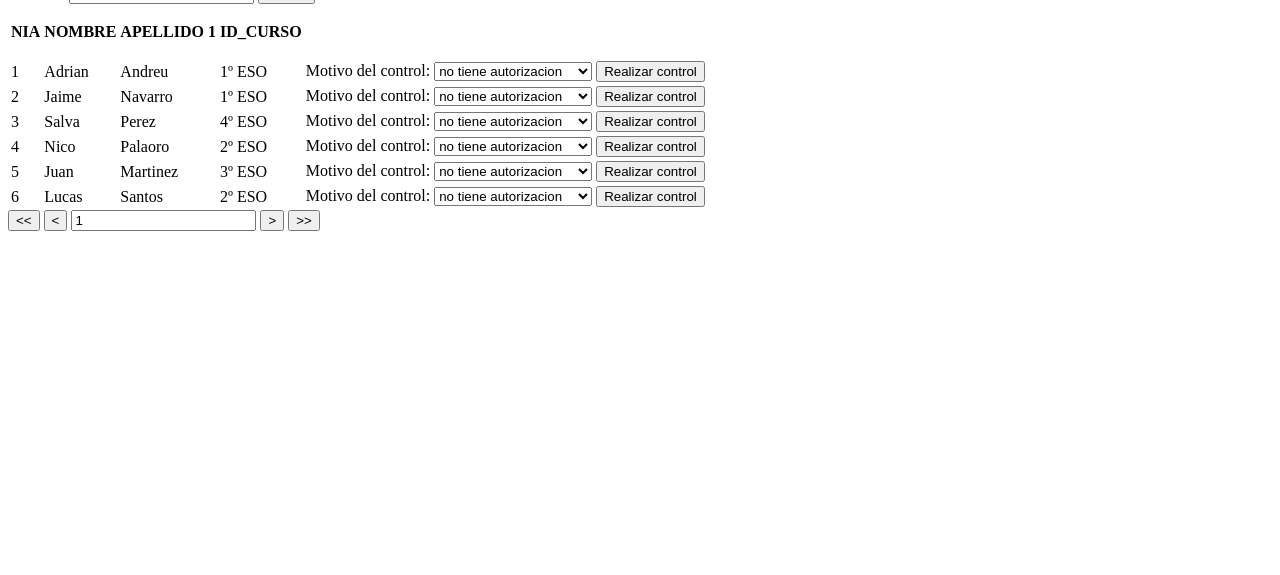
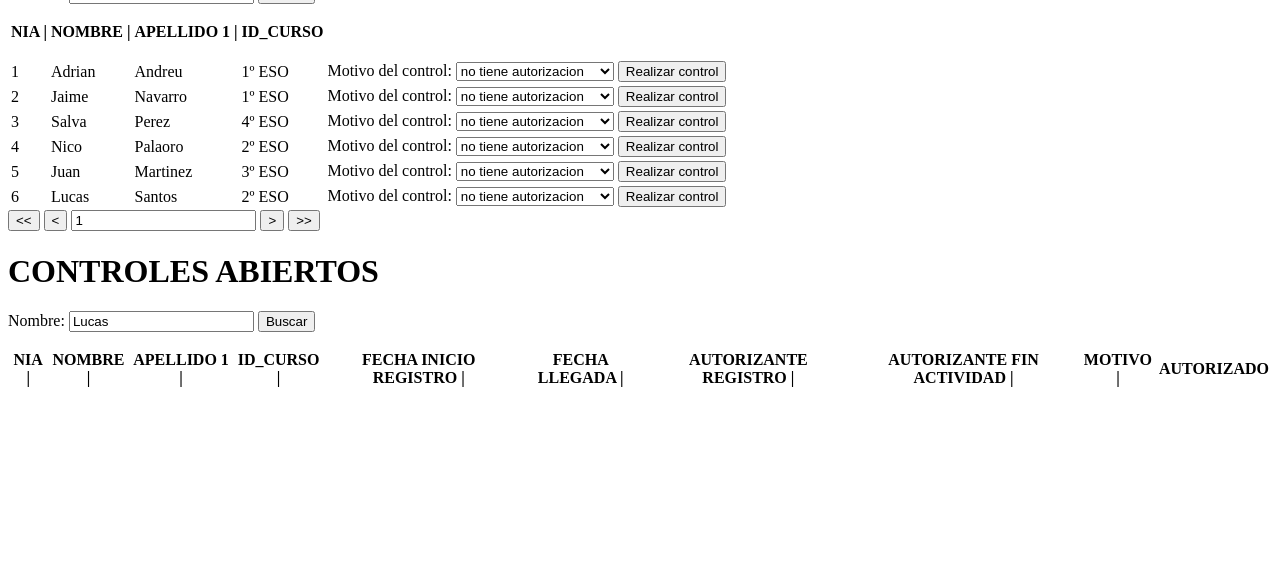
Before and after one commit to zZDANTI/ControlDeSalidas, a PHP site: page / in a window 1280 px wide. Shown: the part 225-800 px from the top of the page. Run offline with PHP 8.4, Linux system fonts and the light colour scheme; data comes from the database, SQL or seed files in the repository; tables that the repository leaves empty hold one stand-in row (values such as "Sample post"); data that the repository does not hold is empty.

Commit message:
Empezado la implementacion de la creacion de controles a traves de POST

```diff
--- a/ControlAlumno/index.php
+++ b/ControlAlumno/index.php
@@ -36,10 +36,7 @@ try {
     $sql_where = "";
 
     $filters = [];
-    // if (!empty($ID_CURSO)) {
-    //     $sql_where .= " and ID_CURSO=:ID_CURSO";
-    //     $filters[":ID_CURSO"] = $ID_CURSO;
-    // }
+
     if (!empty($nombre)) {
         $sql_where .= " and nombre like :nombre";
         $filters[":nombre"] = "%".$nombre."%";
@@ -65,16 +62,8 @@ try {
     $sql .= $sql_where;
     $sql .= " limit ".($pagina-1)*$num_registros.", $num_registros";
 
-    //echo $sql;exit();
     $stmt = $pdo->prepare($sql);
     $stmt->execute($filters);
-
-
-    //$stmt->setFetchMode(PDO::FETCH_ASSOC);
-    // $rows = $stmt->fetchAll(PDO::FETCH_ASSOC);
-    //echo "<pre>";
-    //print_r($rows);
-    //echo "</pre>";
 
     ?>
 
@@ -90,7 +79,7 @@ try {
     </head>
 
     <body>
-    <!-- <header>
+    <header>
         <nav class="nav-top">
             <ul>
                 <li class="nav-top-item-big-logo"><img src="../Imgs/big-logo.png" alt="big-logo.png"></li>
@@ -101,7 +90,7 @@ try {
                                 src="../Imgs/default-profile-pic.jpg" alt="default-profile-pic"></a></li>
             </ul>
         </nav>
-    </header> -->
+    </header>
     <main>
         <div class="div-alumnos">
             <div class="alumnos-header">
@@ -109,9 +98,6 @@ try {
                 <form method="post" action="index.php" class="main-form" margin-top="140px">
                     <label for=" nombre">Nombre:</label>
                     <input type="text" name="nombre" value="<?php echo $nombre?>">
-
-                    <!-- <label for="ID_CURSO">ID_CURSO:</label>
-                    <input type="text" name="ID_CURSO" pattern="[a-z]{,10}" value="<?php echo $ID_CURSO?>"> -->
 
                     <input type="submit" value="Buscar" name="buscar">
 
@@ -121,13 +107,13 @@ try {
                 <thead>
                 <tr>
                     <th>
-                            <p>NIA </p>
+                        <p>NIA | </p>
                     </th>
                     <th>
-                            <p>NOMBRE </p>
+                        <p>NOMBRE | </p>
                     </th>
                     <th>
-                            <p>APELLIDO 1 </p>
+                        <p>APELLIDO 1 | </p>
                     </th>
                     <th>
                         <p>ID_CURSO</p>
@@ -141,18 +127,21 @@ try {
         <?php
 
         while ($row = $stmt->fetch(PDO::FETCH_ASSOC)) {
-        //echo "<pre>";
-        //print_r($row);
-        //echo "</pre>";
-        //echo $row['NIA'] . " - ";
-        //echo $row['NOMBRE'] . " - ";
-        //echo $row['APELLIDO_1'] . "<br/>";
 
+            echo '<form method="post" action="makeControl.php"';
             echo "<tr>";
-        echo "<td>".$row['nia']."</td>";
-        echo "<td>".$row['nombre']."</td>";
-        echo "<td>".$row['apellido_1']."</td>";
-        echo "<td>".$row['id_curso']."</td>";
+            $nia = $row['nia'];
+            echo "<td>".$nia."</td>";
+            echo '<input type="hidden" name="nia" value="'.$nia.'">';
+            $nombre = $row['nombre'];
+            echo "<td>".$nombre."</td>";
+            echo '<input type="hidden" name="nombre" value="'.$nombre.'">';
+            $apellido_1 = $row['apellido_1'];
+            echo "<td>".$apellido_1."</td>";
+            echo '<input type="hidden" name="apellido_1" value="'.$apellido_1.'">';
+            $id_curso = $row['id_curso'];
+            echo "<td>".$id_curso."</td>";
+            echo '<input type="hidden" name="id_curso" value="'.$id_curso.'">';
             echo '<td><label for="motivo">Motivo del control:</label>
             <select name="motivo" id="motivo">
                 <option value="ir a secretaria">ir a secretaria</option>
@@ -162,9 +151,11 @@ try {
                 <option value="no tiene autorizacion" selected>no tiene autorizacion</option>
                 <option value="otro">otro</option>
              </select></td>';
-        echo '<td><button type="button" formaction="makeControl.php">Realizar control</button></td>';
+            echo '<td><button type="submit" formaction="makeControl.php">Realizar control</button></td>';
             echo "</tr>";
+            echo "</form>";
         }
+
         ?>
         </tbody>
         </table>
@@ -175,6 +166,91 @@ try {
         <input type="submit" name="ultima" value=">>">
 
         </form>
+        <?php
+        $sql = 'SELECT * from alumno a, control c where a.nia=c.id_alumno';
+        $sql .= $sql_where;
+        $sql .= " limit ".($pagina-1)*$num_registros.", $num_registros";
+
+        $stmt = $pdo->prepare($sql);
+        $stmt->execute($filters);
+
+        ?>
+        <div class="div-control-abierto">
+            <div class="alumnos-header">
+                <h1>CONTROLES ABIERTOS</h1>
+                <form method="post" action="index.php" class="main-form" margin-top="140px">
+                    <label for=" nombre">Nombre:</label>
+                    <input type="text" name="nombre" value="<?php echo $nombre?>">
+
+                    <input type="submit" value="Buscar" name="buscar">
+
+                    <br>
+            </div>
+            <table>
+                <thead>
+                <tr>
+                    <th>
+                        <p>NIA | </p>
+                    </th>
+                    <th>
+                        <p>NOMBRE | </p>
+                    </th>
+                    <th>
+                        <p>APELLIDO 1 | </p>
+                    </th>
+                    <th>
+                        <p>ID_CURSO | </p>
+                    </th>
+                    <th>
+                        <p>FECHA INICIO REGISTRO | </p>
+                    </th>
+                    <th>
+                        <p>FECHA LLEGADA | </p>
+                    </th>
+                    <th>
+                        <p>AUTORIZANTE REGISTRO | </p>
+                    </th>
+                    <th>
+                        <p>AUTORIZANTE FIN ACTIVIDAD | </p>
+                    </th>
+                    <th>
+                        <p>MOTIVO | </p>
+                    </th>
+                    <th>
+                        <p>AUTORIZADO</p>
+                    </th>
+                </tr>
+                </thead>
+                <tbody>
+
+                <div class="alumnos-body"></div>
+        </div>
+        <?php
+
+        while ($row = $stmt->fetch(PDO::FETCH_ASSOC)) {
+
+            echo "<tr>";
+            echo "<td>".$row['nia']."</td>";
+            echo "<td>".$row['nombre']."</td>";
+            echo "<td>".$row['apellido_1']."</td>";
+            echo "<td>".$row['id_curso']."</td>";
+            echo "<td>".$row['fecha_registrar']."</td>";
+            echo "<td>".$row['fecha_llegada']."</td>";
+            echo "<td>".$row['id_personal_de_autorizacion_registrar']."</td>";
+            echo "<td>".$row['id_personal_de_autorizacion_fin_actividad']."</td>";
+            echo "<td>".$row['id_motivo']."</td>";
+            echo "<td>".$row['autorizado']."</td>";
+
+            echo "</tr>";
+        }
+        ?>
+        </tbody>
+        </table>
+        </form>
+    </main>
+
+    </body>
+    </html>
     <?php
 
     # Para liberar los recursos utilizados en la consulta SELECT
```
Also changed, not shown: ControlAlumno/makeControl.php (added, +50 -0 lines). Lines whose indentation alone changed are shown as unchanged.
